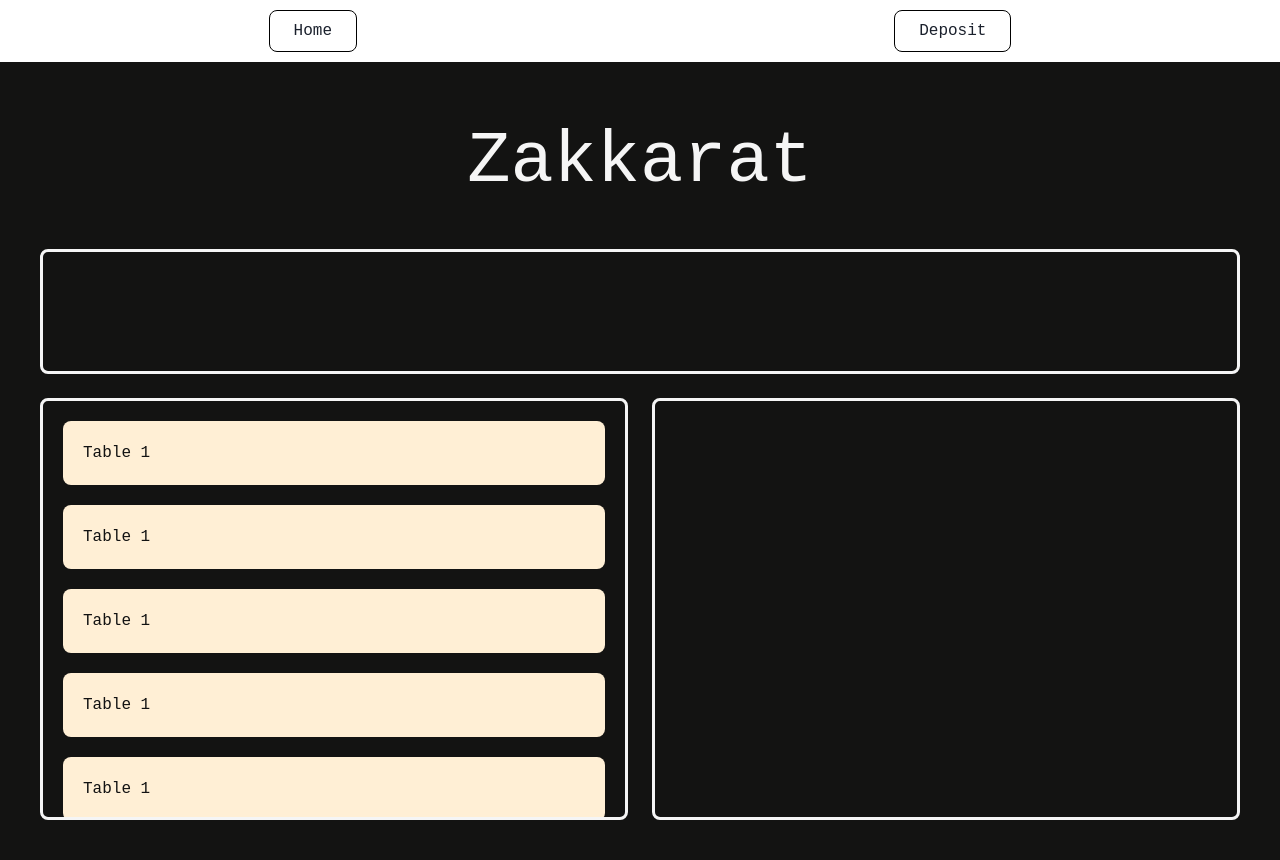
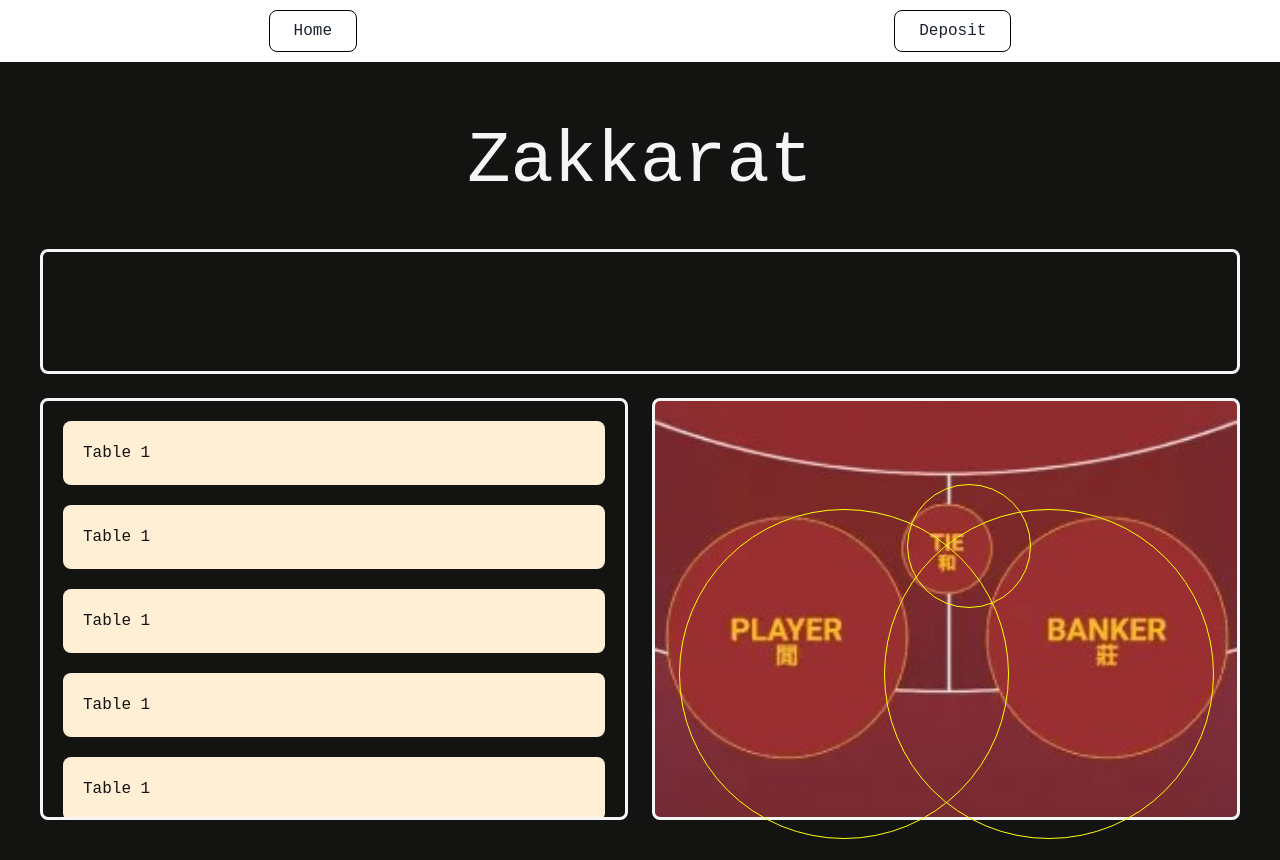
Before and after one commit to jasonkwm/leo-zakkarat, a Next.js app in the folder frontend/: page / in a window 1280 px wide. Built offline with nearby package versions, Linux system fonts and the light colour scheme; a web font is replaced by a local one.

Commit message:
feat: done baccarat table

```diff
--- a/frontend/src/pages/index.tsx
+++ b/frontend/src/pages/index.tsx
@@ -2,7 +2,7 @@ import Head from "next/head";
 import Image from "next/image";
 import { Inter } from "next/font/google";
 import styles from "@/styles/Home.module.css";
-import { Box, Center, Container, Flex, Grid, GridItem, Spacer } from "@chakra-ui/react";
+import { Box, Center, Container, Flex, Grid, GridItem, Spacer, Button } from "@chakra-ui/react";
 import { Heading } from "@chakra-ui/react";
 import MainComponent from "@/components/MainComponent";
 const inter = Inter({ subsets: ["latin"] });
@@ -61,9 +61,75 @@ export default function Home() {
                         border={"3px solid"}
                         borderColor={"brand.zakkarat_white"}
                         borderRadius={"lg"}
-                    />
+                        backgroundImage={"/baccarat-table.jpg"}
+                        backgroundPosition="center"
+                        backgroundRepeat="no-repeat"
+                        backgroundSize="cover"
+                        position={"relative"}
+                    >
+                        <BaccaratTable />
+                    </GridItem>
                 </Grid>
             </Box>
         </MainComponent>
     );
 }
+
+function BaccaratTable() {
+    return (
+        <>
+            <Button
+                position={"absolute"}
+                top={"20%"}
+                left={"43.25%"}
+                borderRadius={"50%"}
+                width={"124px"}
+                height={"124px"}
+                background={"transparent"}
+                border={"solid 1px yellow"}
+                sx={{
+                    "&:hover": {
+                        transform: "scale(1.1)",
+                        backgroundColor: "#FFFFFF1A",
+                        border: "solid 1px yellow",
+                    },
+                }}
+            ></Button>
+            <Button
+                position={"absolute"}
+                top={"26%"}
+                left={"4.2%"}
+                borderRadius={"50%"}
+                width={"330px"}
+                height={"330px"}
+                background={"transparent"}
+                border={"solid 1px yellow"}
+                sx={{
+                    "&:hover": {
+                        transform: "scale(1.1)",
+                        backgroundColor: "#FFFFFF1A",
+                        border: "solid 1px yellow",
+                    },
+                }}
+            ></Button>
+            <Button
+                position={"absolute"}
+                top={"26%"}
+                right={"3.9%"}
+                borderRadius={"50%"}
+                width={"330px"}
+                height={"330px"}
+                background={"transparent"}
+                border={"solid 1px yellow"}
+                sx={{
+                    "&:hover": {
+                        transform: "scale(1.1)",
+                        backgroundColor: "#FFFFFF1A",
+                        border: "solid 1px yellow",
+                    },
+                }}
+            ></Button>
+            {/* <Button></Button> */}
+        </>
+    );
+}
```
Also changed, not shown: frontend/public/baccarat-table.jpg (added).
